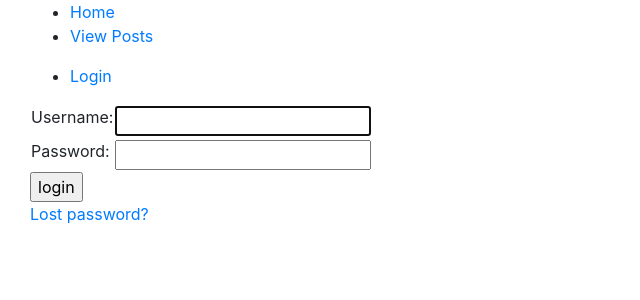
After one commit to djsall/halado_prog_bead, a Django app: page /accounts/login/ in a window 1280 px wide. The commit adds this page. Shown: the top 300 px of the page, without its empty margins (0-640 px from the left). Run offline with Django 3.2, Linux system fonts and the light colour scheme; some libraries are stand-ins or nearby versions.

Commit message:
added registration forms

```diff
--- a/halado_prog_bead/templates/basic_generic.html
+++ b/halado_prog_bead/templates/base_generic.html
@@ -25,9 +25,7 @@
 						<a href="{% url 'index' %}">Home</a>
 					</li>
 					<li>
-						{% comment %} TODO: uncomment and add view
 						<a href="{% url 'viewposts'%}">View Posts</a>
-						{%endcomment %}
 					</li>
 				</ul>
 				<ul class="sidebar-nav">
--- a/halado_prog_bead/templates/index.html
+++ b/halado_prog_bead/templates/index.html
@@ -1,3 +1,3 @@
-{% extends 'basic_generic.html' %} {% block content %}
+{% extends 'base_generic.html' %} {% block content %}
 <h1>Welcome to our blog application!</h1>
 {% endblock content %}
--- /dev/null
+++ b/halado_prog_bead/templates/registration/logged_out.html
@@ -0,0 +1,5 @@
+{% extends "base_generic.html" %} {% block content %}
+<p>Logged out!</p>
+
+<a href="{% url 'login'%}">Click here to login again.</a>
+{% endblock %}
--- /dev/null
+++ b/halado_prog_bead/templates/registration/login.html
@@ -0,0 +1,32 @@
+{% extends "base_generic.html" %} {% block content %} {% if form.errors %}
+<p>Your username and password didn't match. Please try again.</p>
+{% endif %} {% if next %} {% if user.is_authenticated %}
+<p>
+	Your account doesn't have access to this page. To proceed, please login with
+	an account that has access.
+</p>
+{% else %}
+<p>Please login to see this page.</p>
+{% endif %} {% endif %}
+
+<form method="post" action="{% url 'login' %}">
+	{% csrf_token %}
+	<table>
+		<tr>
+			<td>{{ form.username.label_tag }}</td>
+			<td>{{ form.username }}</td>
+		</tr>
+		<tr>
+			<td>{{ form.password.label_tag }}</td>
+			<td>{{ form.password }}</td>
+		</tr>
+	</table>
+
+	<input type="submit" value="login" />
+	<input type="hidden" name="next" value="{{ next }}" />
+</form>
+
+{# Assumes you setup the password_reset view in your URLconf #}
+<p><a href="{% url 'password_reset' %}">Lost password?</a></p>
+
+{% endblock %}
--- /dev/null
+++ b/halado_prog_bead/templates/registration/password_reset_complete.html
@@ -0,0 +1,6 @@
+{% extends "base_generic.html" %} {% block content %}
+
+<h1>The password has been changed!</h1>
+<p><a href="{% url 'login' %}">log in again?</a></p>
+
+{% endblock %}
--- /dev/null
+++ b/halado_prog_bead/templates/registration/password_reset_email.html
@@ -0,0 +1,3 @@
+Someone asked for password reset for email {{ email }}. Follow the link below:
+{{ protocol}}://{{ domain }}{% url 'password_reset_confirm' uidb64=uid
+token=token %}
--- a/halado_prog_bead/urls.py
+++ b/halado_prog_bead/urls.py
@@ -25,7 +25,8 @@ urlpatterns = [
 
 #include index
 urlpatterns += [
-		path('', views.index, name='index')
+		path('', views.index, name='index'),
+		path('viewposts', views.viewposts, name='viewposts')
 ]
 
 #static files
--- a/halado_prog_bead/views.py
+++ b/halado_prog_bead/views.py
@@ -7,4 +7,8 @@ def index(request):
 			'index.html',
 		)
 
+def viewposts(request):
+	return HttpResponse("this will display allll the posts")
+
+
 from django.views import generic
```
Also changed, not shown: halado_prog_bead/templates/registration/password_reset_confirm.html (added, +34 -0 lines), halado_prog_bead/templates/registration/password_reset_done.html (added, +8 -0 lines), halado_prog_bead/templates/registration/password_reset_form.html (added, +9 -0 lines).
